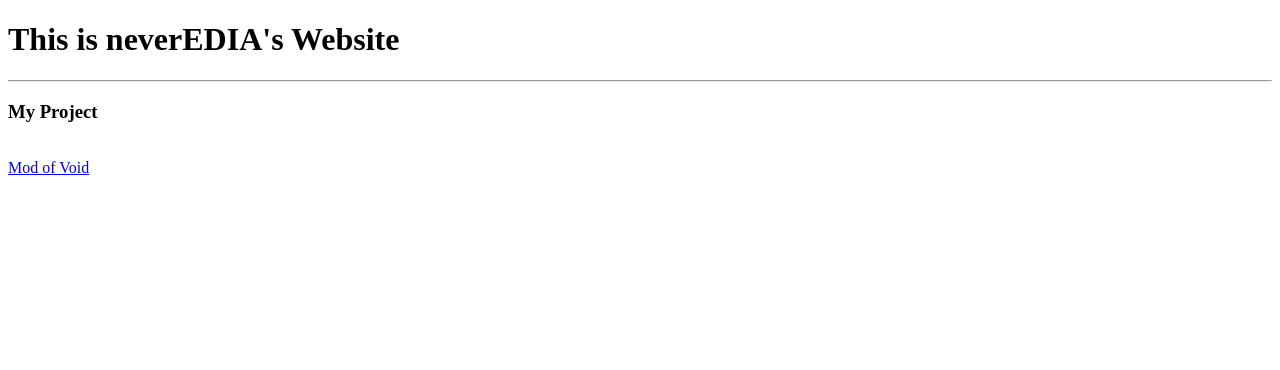
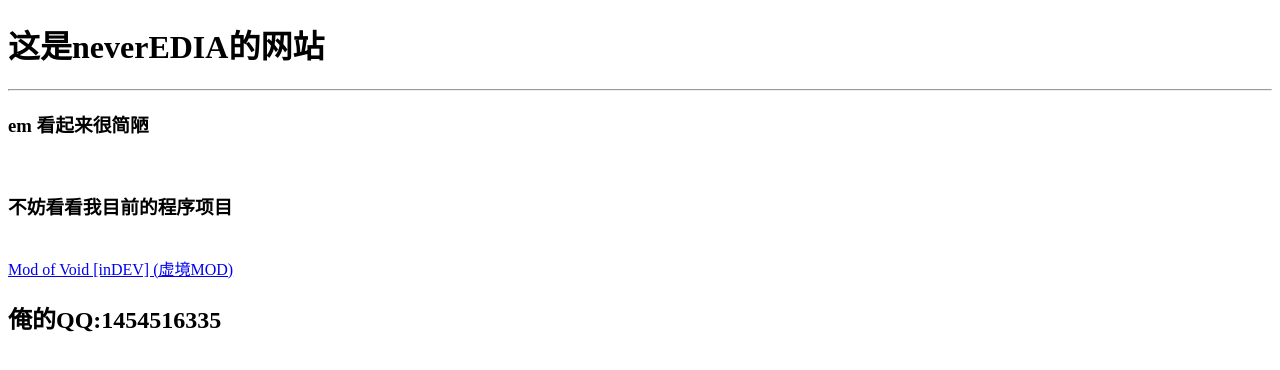
Before and after one commit to TZwodeshijie/neverEDIA, a plain HTML site: page index.html in a window 1280 px wide. Drawn offline with Linux system fonts and the light colour scheme.

Commit message:
index.html

```diff
--- a/index.html
+++ b/index.html
@@ -4,9 +4,11 @@
     <title>neverEDIA's Website</title>
   </head>
   <body>
-    <h1>This is neverEDIA's Website</h1>
+    <h1>这是neverEDIA的网站</h1>
     <hr>
-    <h3>My Project</h3><br>
-    <a href="modofvoid.html">Mod of Void</a>
+    <h3>em 看起来很简陋</h3><br>
+    <h3>不妨看看我目前的程序项目</h3><br>
+    <a href="modofvoid.html">Mod of Void [inDEV] (虚境MOD)</a><br>
+    <h2>俺的QQ:1454516335</h2>
   </body>
 </html>
```
